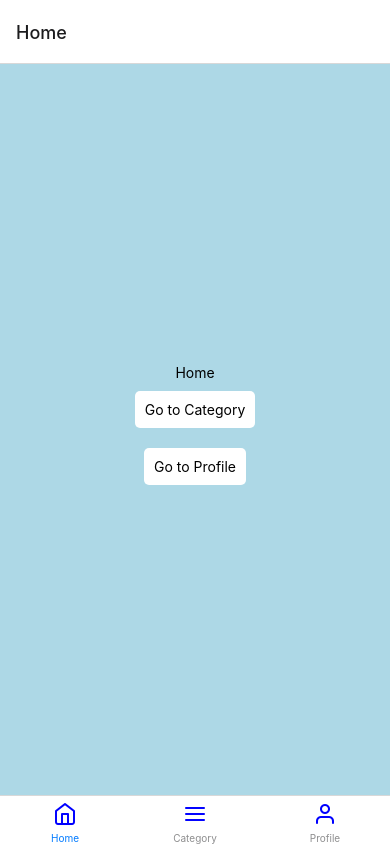
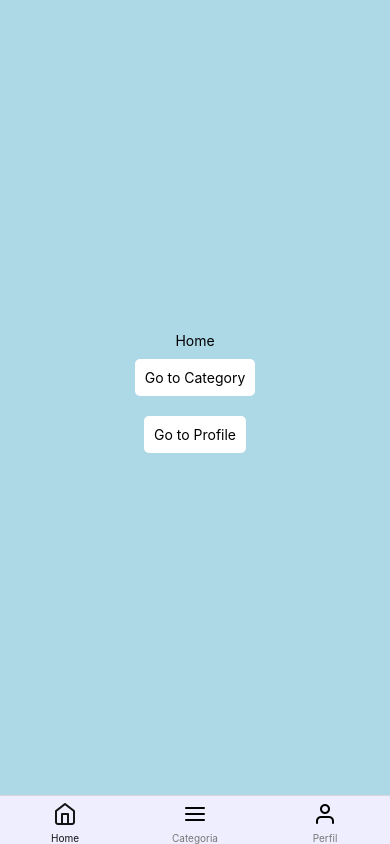
Before and after one commit to isa1307/revisaoNavegacao, a React Native app: screen / in a window 390 px wide. Built offline with nearby package versions, Linux system fonts and the light colour scheme.

Commit message:
Update tab navigation styling

```diff
--- a/src/routes/tab.routes.jsx
+++ b/src/routes/tab.routes.jsx
@@ -10,27 +10,51 @@ const Tab = createBottomTabNavigator();
 
 const TabRoutes = () => {
     return (
-        <Tab.Navigator>
+        <Tab.Navigator
+        screenOptions={{
+            headerShown: false,
+            tabBarStyle: {
+                backgroundColor: '#EEF',
+            },
+
+        }}
+        >
+
             <Tab.Screen name="Home" component={Home}
                 options={{
 
-                    tabBarIcon: () => (
-                        <Feather name="home" color='blue' size={24} />
+                    tabBarIcon: ({focused}) => (
+                        <Feather name="home" color={focused ? "#131313" : "D6D6D6" } size={24} />
                     ),
-                }} />
+                    tabBarLabel: "Home",
+                    tabBarActiveTintColor: "#131313",
+                    tabBarInactiveTintColor: "#777",
+
+                }}
+                />
+
+
             <Tab.Screen name="Category" component={Category}
                 options={{
 
-                    tabBarIcon: () => (
-                        <Feather name="menu" color='blue' size={24} />
+                    tabBarIcon: ({focused}) => (
+                        <Feather name="menu" color={focused ? "#131313" : "D6D6D6" } size={24} />
                     ),
+                    tabBarLabel: "Categoria",
+                    tabBarActiveTintColor: "#131313",
+                    tabBarInactiveTintColor: "#777",
                 }} />
+
+
             <Tab.Screen name="Profile" component={Profile}
                 options={{
 
-                    tabBarIcon: () => (
-                        <Feather name="user" color='blue' size={24} />
+                    tabBarIcon: ({focused}) => (
+                        <Feather name="user" color={focused ? "#131313" : "D6D6D6" } size={24} />
                     ),
+                    tabBarLabel: "Perfil",
+                    tabBarActiveTintColor: "#131313",
+                    tabBarInactiveTintColor: "#777",
                 }} />
         </Tab.Navigator>
     );
```
